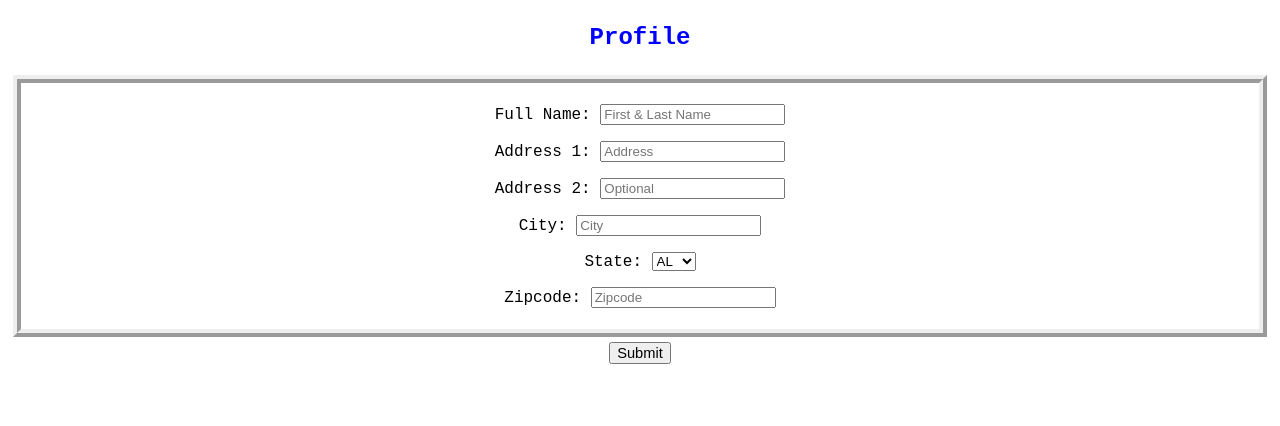
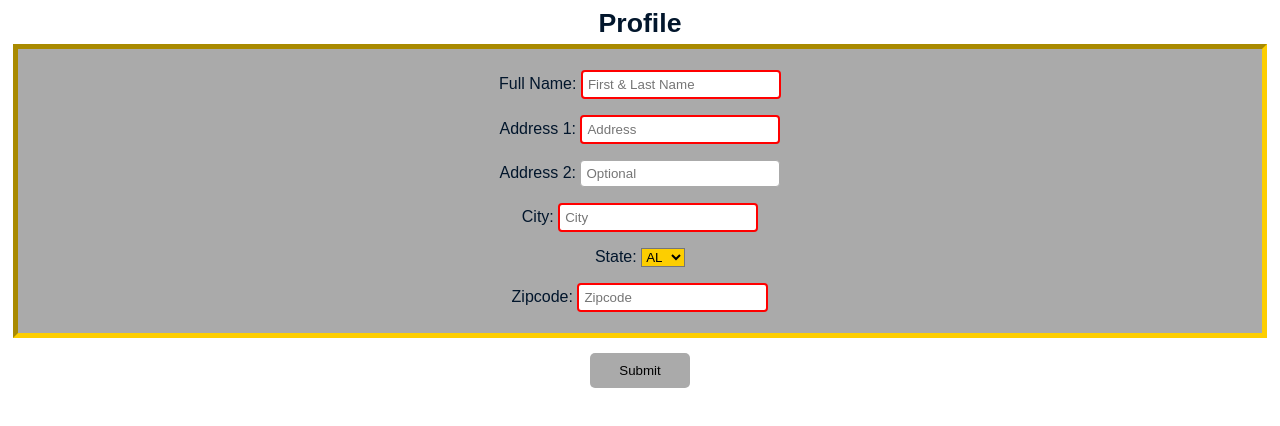
Before and after one commit to jessnng/Luminex-Petro, a plain HTML site: page Profile.html in a window 1280 px wide. Drawn offline with Linux system fonts and the light colour scheme.

Commit message:
made changes to profile

```diff
--- a/Profile.html
+++ b/Profile.html
@@ -90,8 +90,7 @@
                     </p>
                 </form>
             </div>
-
-            <button>Submit</button>
+            <input type="submit" value="Submit">
         </section>
    </body>
 
--- a/ProfileStyle.css
+++ b/ProfileStyle.css
@@ -1,23 +1,65 @@
 :root{
-    font-family: 'Courier New', Courier, monospace;
+    font-family: Arial;
     text-align: center;
+    color: #02162c;
 }
 
 h3 {
-    color: blue;
-    font-size: 18pt;
+    color: #fdce00;
+    font-size: 20pt;
+    color: #02162c;
+    margin: 5px;
+    display: inline;
 
 }
 
 .form {
     font-size: 12pt;
-    border-style: ridge;
-    border-width: 8px;
+    border: 5px inset #fdce00;
     margin: 5px;
     padding: 5px;
-
+    color: #02162c;
+    background-color: #aaa;
 }
 
 button{
     font-size: 11pt;
 }
+
+input[type=text]:focus, input[type=number]:focus,select {
+    background-color: #fdce00;
+}
+input[type=text] {
+    box-sizing: border-box;
+    width: 200px;
+    padding: 5px;
+    border: 1px solid #aaa;
+    border-radius: 4px;
+}
+
+input[type=number] {
+    box-sizing: border-box;
+    padding: 5px;
+    border: 1px solid #aaa;
+    border-radius: 4px;
+}
+
+input:invalid {
+    border: 2px solid red;
+}
+
+input[type=submit] {
+    width: 100px;
+    background-color: #aaa;
+    box-sizing: border-box;
+    border-radius: 5px;
+    color: 02162c;
+    padding: 10px;
+    margin: 10px 0;
+    border: none;
+    cursor: pointer;
+}
+
+input[type=submit]:hover {
+    background-color: #fdce00;
+}
```
